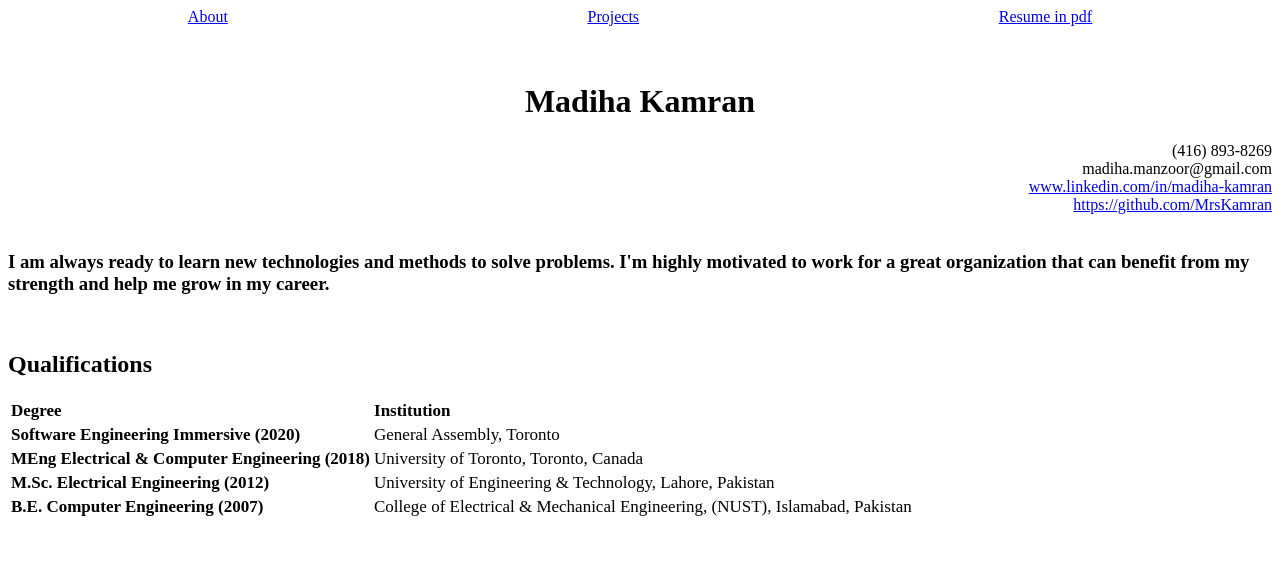
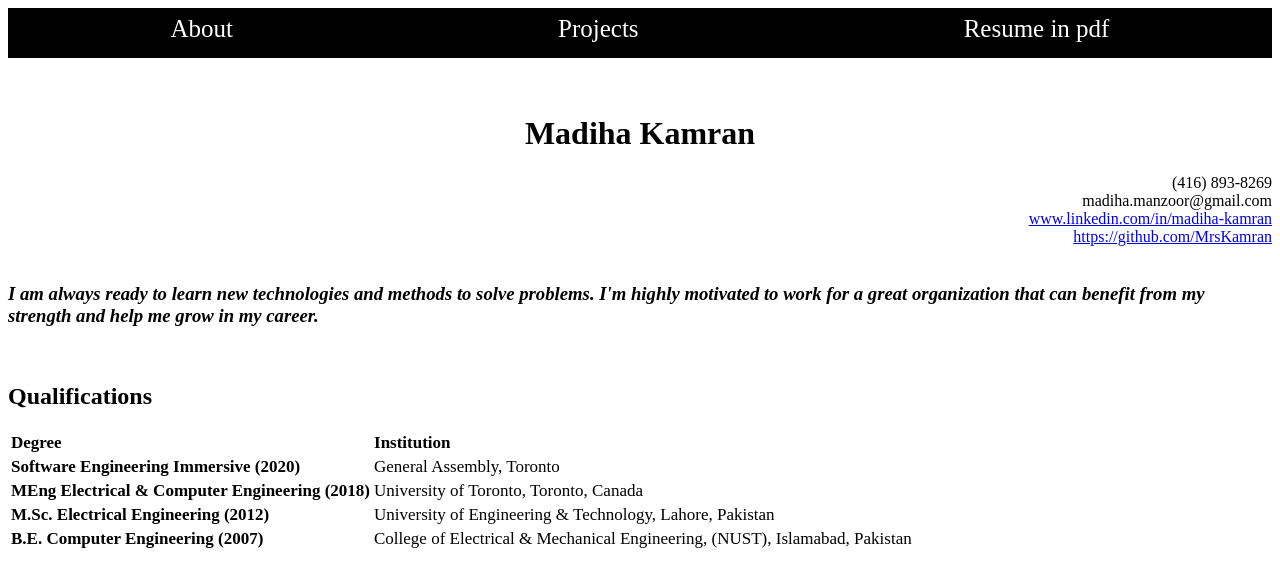
Before and after one commit to MrsKamran/Portfolio, a plain HTML site: page index.html in a window 1280 px wide. Drawn offline with Linux system fonts and the light colour scheme.

Commit message:
nav-changes

```diff
--- a/css/main.css
+++ b/css/main.css
@@ -1,7 +1,18 @@
 nav {
   display: flex;
   justify-content: space-around;
+  background-color: #000;
+  height: 50px;
+  text-align: center;
 }
+
+nav a {
+  text-decoration: none;
+  color: #ffffff;
+  font-size: 25px;
+  padding-top: 7px;
+}
+
 h1 {
   text-align: center;
 }
--- a/index.html
+++ b/index.html
@@ -33,9 +33,11 @@
     <br />
 
     <h3>
-      I am always ready to learn new technologies and methods to solve problems.
-      I'm highly motivated to work for a great organization that can benefit
-      from my strength and help me grow in my career.
+      <i>
+        I am always ready to learn new technologies and methods to solve
+        problems. I'm highly motivated to work for a great organization that can
+        benefit from my strength and help me grow in my career.</i
+      >
     </h3>
     <br />
     <h2>Qualifications</h2>
```
